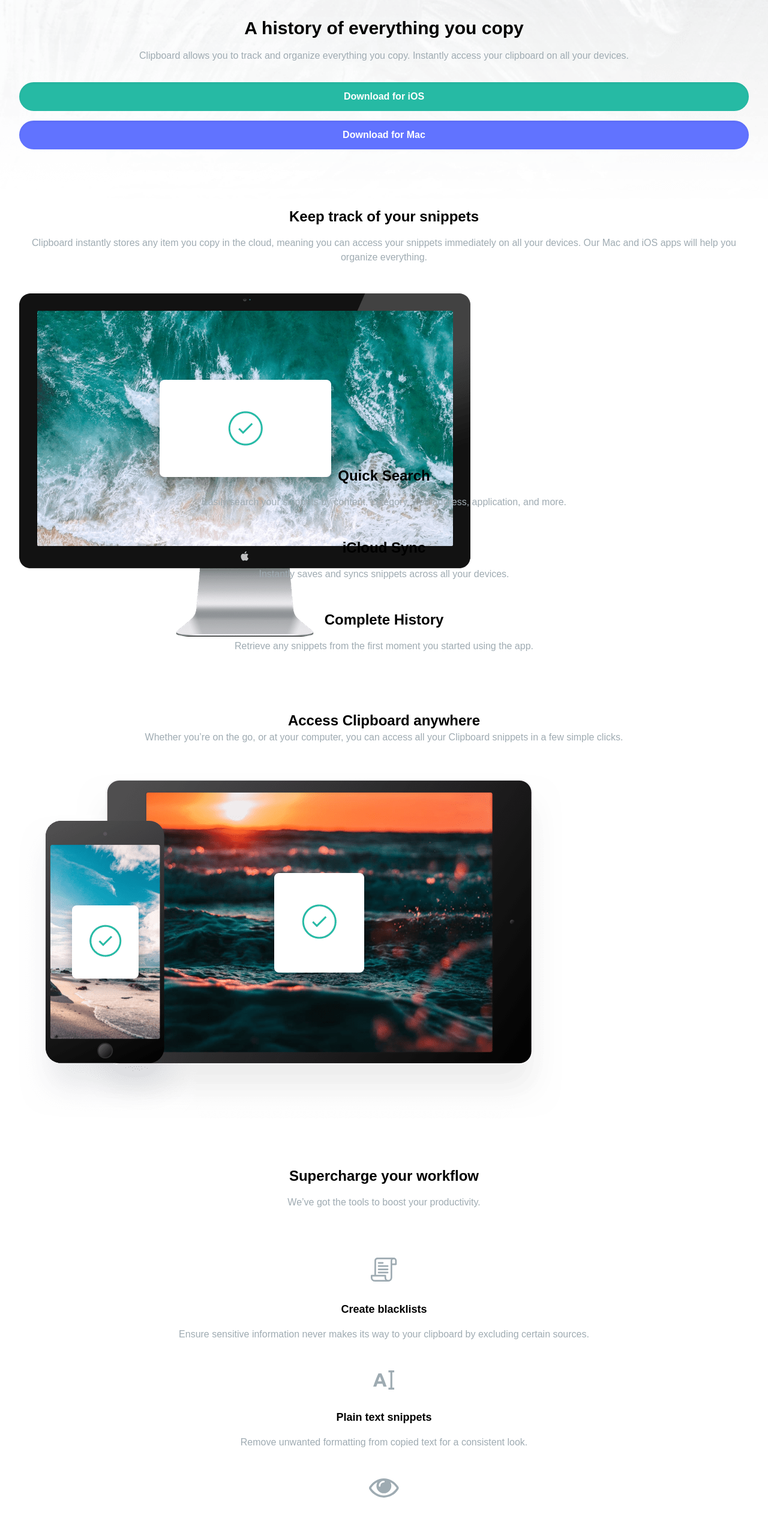
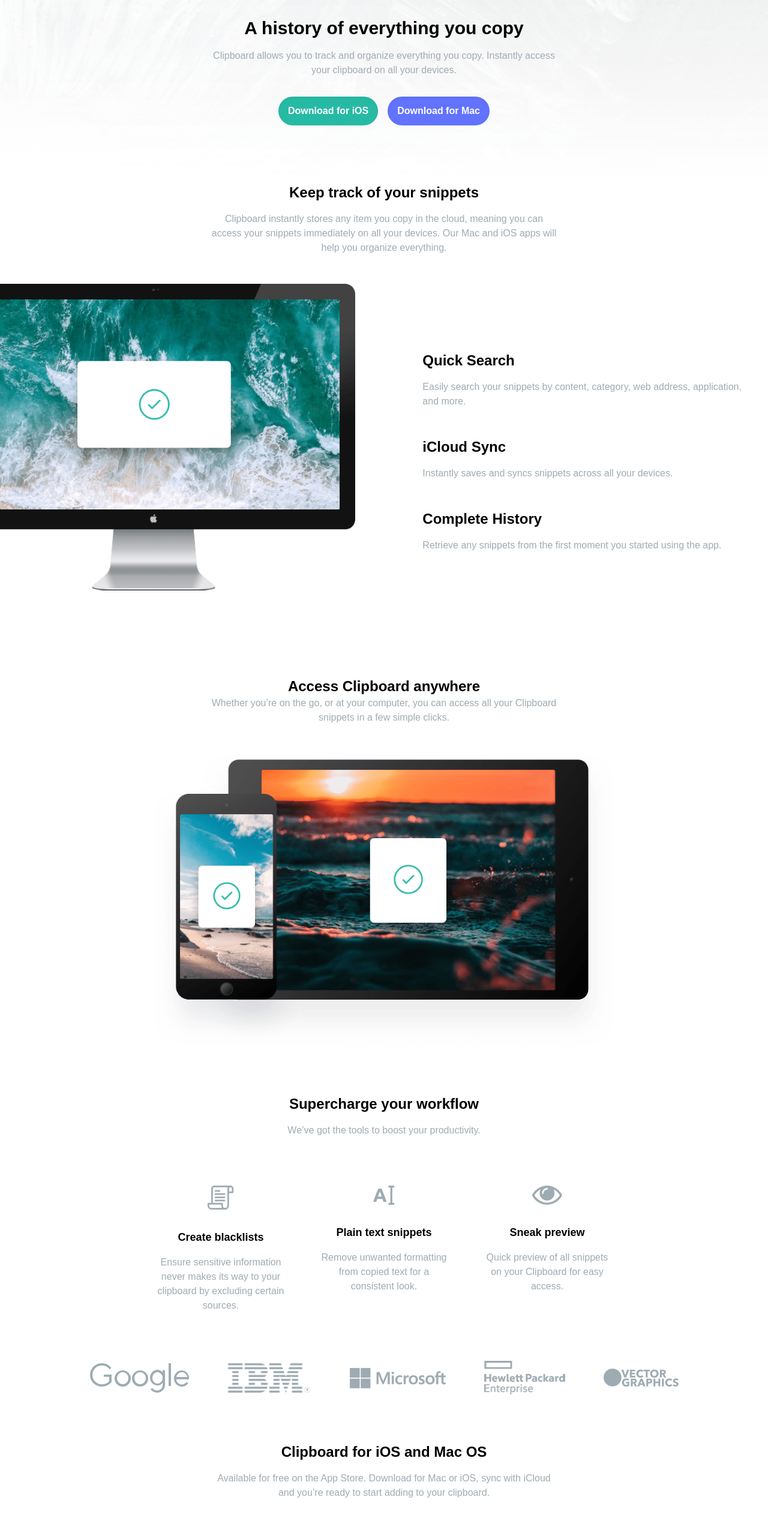
Before and after one commit to GrahamTheobald/clipboard-landing-page-master, a website: page index.html in a window 1280 px wide. Shown: the part 240-2770 px from the top of the page at 60% size. Drawn offline with Linux system fonts and the light colour scheme; a web font is replaced by a local one.

Commit message:
desktop and active states

```diff
--- a/css/input.css
+++ b/css/input.css
@@ -6,7 +6,7 @@
 
 @layer components {
     .btn {
-        @apply rounded-full text-white py-3 px-4 shadow-inner font-bold
+        @apply rounded-full text-white py-3 px-4 shadow-inner font-bold hover:opacity-90
     }
     .btn-cyan {
         @apply btn bg-StrongCyan
@@ -15,3 +15,9 @@
         @apply btn bg-LightBlue
     }
 }
+
+
+.filter:hover {
+    cursor: pointer;
+    filter: brightness(0%) saturate(100%) invert(56%) sepia(46%) saturate(582%) hue-rotate(122deg) brightness(97%) contrast(101%)
+}
--- a/index.html
+++ b/index.html
@@ -10,7 +10,7 @@
 </head>
 <body class=" font-BaiJamjuree ">
   <header class=" px-8 py-24 bg-[url(../images/bg-header-desktop.png)] bg-cover">
-    <div class=" flex flex-col items-center">
+    <div class=" flex flex-col items-center max-w-xl mx-auto">
       <img class=" mb-12"src="./images/logo.svg" alt="logo">
       <h1 class=" font-bold text-3xl text-center mb-4">
         A history of everything you copy
@@ -19,7 +19,7 @@
         Clipboard allows you to track and organize everything you
         copy. Instantly access your clipboard on all your devices.
       </p>
-      <div class=" flex flex-col gap-4 w-full">
+      <div class=" flex flex-col gap-4 w-full md:flex-row md:justify-center">
         <button class=" btn-cyan"">
           Download for iOS
         </button>
@@ -30,8 +30,7 @@
     </div>
   </header>
   <main class=" px-8">
-
-    <div class=" mb-12">
+    <div class=" mb-12 max-w-xl mx-auto text-center">
       <h2 class=" font-bold text-2xl text-center mb-4">
         Keep track of your snippets
       </h2>
@@ -41,39 +40,39 @@
         devices. Our Mac and iOS apps will help you organize everything.
       </p>
     </div>
-    <div class=" mb-24">
-      <div class=" h-60 mb-12">
-        <img src="./images/image-computer.png" alt="computer">
+    <div class=" mb-24 md:flex md:justify-center md:items-center">
+      <div class="mb-12 grid ">
+        <img class=" md:-translate-x-28" src="./images/image-computer.png" alt="computer">
       </div>
-      <div class=" flex flex-col gap-12">
+      <div class=" flex flex-col gap-12 text-center md:text-left">
         <div>
-          <h2 class=" font-bold text-2xl text-center mb-4">
+          <h2 class=" font-bold text-2xl mb-4">
             Quick Search
           </h2>
-          <p class=" text-GrayishBlue text-center">
+          <p class=" text-GrayishBlue">
             Easily search your snippets by content, category, web address, application, and more.
           </p>
         </div>
         <div>
-          <h2 class=" font-bold text-2xl text-center mb-4">
+          <h2 class=" font-bold text-2xl  mb-4">
             iCloud Sync
           </h2>
-          <p class=" text-GrayishBlue text-center">
+          <p class=" text-GrayishBlue ">
             Instantly saves and syncs snippets across all your devices.
           </p>
         </div>
         <div>
-          <h2 class=" font-bold text-2xl text-center mb-4">
+          <h2 class=" font-bold text-2xl mb-4">
             Complete History
           </h2>
-          <p class=" text-GrayishBlue text-center">
+          <p class=" text-GrayishBlue ">
             Retrieve any snippets from the first moment you started using the app.
           </p>
         </div>
       </div>
     </div>
 
-    <div>
+    <div class=" max-w-xl mx-auto">
       <h2 class=" font-bold text-2xl text-center mb04">
         Access Clipboard anywhere
       </h2>
@@ -82,11 +81,11 @@
         snippets in a few simple clicks.
       </p>
     </div>
-    <div class=" mt-12 mb-20">
+    <div class=" mt-12 mb-20 md:flex md:justify-center max-w-3xl mx-auto">
       <img src="./images/image-devices.png" alt="devices">
     </div>
 
-    <div class=" mb-12">
+    <div class=" mb-12 max-w-xl mx-auto">
       <h2 class=" font-bold text-2xl text-center mb-4">
         Supercharge your workflow
       </h2>
@@ -95,8 +94,8 @@
       </p>
     </div>
 
-    <div class=" flex flex-col gap-12 my-20">
-      <div class=" flex flex-col gap-4 items-center">
+    <div class=" flex flex-col gap-12 my-20 md:flex-row max-w-3xl mx-auto">
+      <div class=" md:flex-1 flex flex-col gap-4 items-center">
         <img src="./images/icon-blacklist.svg" alt="blacklist">
         <h3 class=" mt-4 font-bold text-lg text-center">
           Create blacklists
@@ -105,7 +104,7 @@
           Ensure sensitive information never makes its way to your clipboard by excluding certain sources.
         </p>
       </div>
-      <div class=" flex flex-col gap-4 items-center">
+      <div class=" md:flex-1 flex flex-col gap-4 items-center">
         <img src="./images/icon-text.svg" alt="text">
         <h3 class=" mt-4 font-bold text-lg text-center">
           Plain text snippets
@@ -114,7 +113,7 @@
           Remove unwanted formatting from copied text for a consistent look.
         </p>
       </div>
-      <div class=" flex flex-col gap-4 items-center">
+      <div class=" md:flex-1 flex flex-col gap-4 items-center">
         <img src="./images/icon-preview.svg" alt="preview">
         <h3 class=" mt-4 font-bold text-lg text-center">
           Sneak preview
@@ -124,7 +123,7 @@
         </p>
       </div>
     </div>
-    <div class=" flex flex-col gap-16 my-20 items-center">
+    <div class=" flex flex-col gap-16 my-20 items-center md:flex-row md:justify-center">
       <img src="./images/logo-google.png" alt="google">
       <img src="./images/logo-ibm.png" alt="ibm">
       <img src="./images/logo-microsoft.png" alt="microsoft">
@@ -132,7 +131,7 @@
       <img src="./images/logo-vector-graphics.png" alt="vector">
     </div>
 
-    <div>
+    <div class=" max-w-xl mx-auto">
       <h2 class=" font-bold text-2xl text-center mb-4">
         Clipboard for iOS and Mac OS
       </h2>
@@ -140,7 +139,7 @@
         Available for free on the App Store. Download for Mac or iOS, sync with iCloud
         and you’re ready to start adding to your clipboard.
       </p>
-      <div class=" flex flex-col gap-4 w-full">
+      <div class=" flex flex-col gap-4 w-full md:flex-row md:justify-center">
         <button class="btn-cyan">
           Download for iOS
         </button>
@@ -151,19 +150,19 @@
 
     </div>
   </main>
-  <footer class=" mt-20 py-12 flex flex-col gap-12 items-center bg-gray-100">
+  <footer class=" mt-20 py-12 flex flex-col gap-12 items-center bg-gray-100 md:flex-row md:items-center md:justify-between px-32 md:gap-24">
     <img class=" w-16"src="./images/logo.svg" alt="logo">
-    <ul class=" text-DarkGrayishBlue text-center flex flex-col gap-4">
-      <li>FAQs</li>
-      <li>Contact Us</li>
-      <li>Privacy Policy</li>
-      <li>Press Kit</li>
-      <li>Install Guide</li>
+    <ul class=" text-DarkGrayishBlue text-center flex flex-col gap-4 md:flex-row md:gap-x-28 md:flex-wrap md:items-center">
+      <li class=" hover:cursor-pointer hover:text-StrongCyan">FAQs</li>
+      <li class=" hover:cursor-pointer hover:text-StrongCyan">Contact Us</li>
+      <li class=" hover:cursor-pointer hover:text-StrongCyan">Privacy Policy</li>
+      <li class=" hover:cursor-pointer hover:text-StrongCyan">Press Kit</li>
+      <li class=" hover:cursor-pointer hover:text-StrongCyan">Install Guide</li>
     </ul>
     <div class=" flex gap-4">
-      <img src="./images/icon-facebook.svg" alt="facebook">
-      <img src="./images/icon-twitter.svg" alt="twitter">
-      <img src="./images/icon-instagram.svg" alt="instragram">
+      <img class="filter" src="./images/icon-facebook.svg" alt="facebook">
+      <img class="filter" src="./images/icon-twitter.svg" alt="twitter">
+      <img class="filter" src="./images/icon-instagram.svg" alt="instragram">
     </div>
   </footer>
 
```
Also changed, not shown: README-template.md (deleted), README.md, Screenshot 2022-10-16 at 12.41.27.png (added), css/styles.css.
